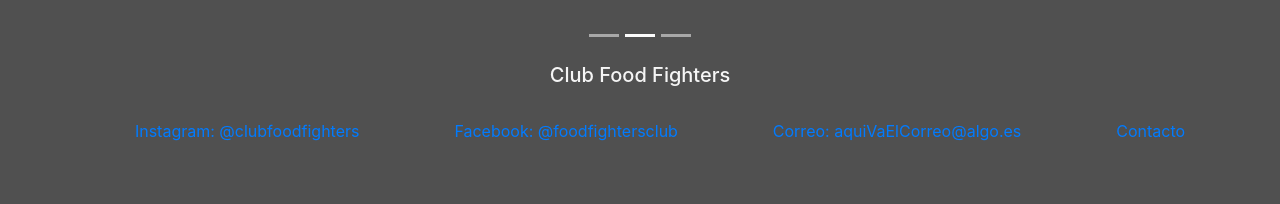
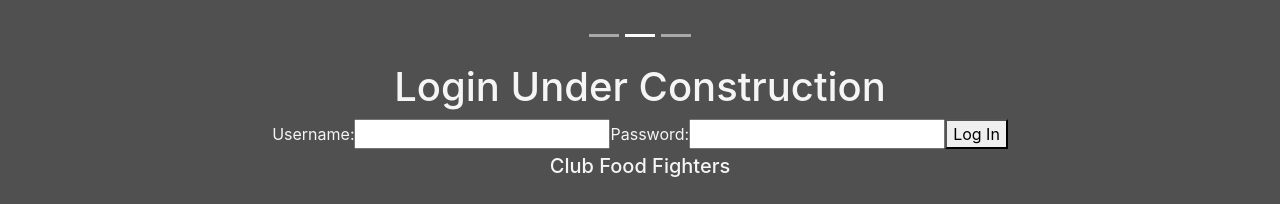
Before and after one commit to Ivancanet/FoodFighters_Front, a React (Create React App) app: page / in a window 1280 px wide. Shown: the part 693-897 px from the top of the page. Before the commit the page ends 852 px from the top, so only its background shows below. Built offline with nearby package versions, Linux system fonts and the light colour scheme.

Commit message:
making login

```diff
--- a/src/App.js
+++ b/src/App.js
@@ -3,6 +3,7 @@ import './App.css';
 import Footer from './components/Home/Footer';
 import Home from './components/Home/Home';
 import {Link, Route} from 'react-router-dom';
+import Login from './components/Admin/Login';
 
 
 class App extends React.Component {
@@ -10,6 +11,7 @@ class App extends React.Component {
   return (
     <div className="App">
       <Home/>
+      <Login/>
       <Footer/>
     </div>
   );
--- /dev/null
+++ b/src/components/Admin/Login.js
@@ -0,0 +1,58 @@
+import React from 'react';
+
+class Login extends React.Component {
+
+    state = {
+        user: { username: '', password: '' }
+    };
+
+    submitForm = (event) => {
+        event.preventDefault();
+        console.log('hola');
+
+        fetch('http://localhost:3000/admin', {
+            method: 'POST',
+            headers: {
+                'Content-Type': 'application/json',
+                'Accept': 'application7json'
+            },
+            body: JSON.stringify(this.state.user)
+        })
+        .then((result)=>{
+            console.log(result);
+        })
+        .catch((err)=>{
+            console.log(err);
+        })
+    };
+
+    changeHandler = (_eventTarget) => {
+        this.setState({ user: { ...this.state.user, [_eventTarget.name]: _eventTarget.value } });
+    };
+
+    render() {
+        return (
+            <div>
+                <h1>Login Under Construction</h1>
+
+                <form onSubmit={this.submitForm}>
+                <label htmlFor='username'>Username:</label>
+                <input type='text' name='username' value={this.state.user.username} onChange={(event)=>{
+                    this.changeHandler(event.target)
+                }}/>
+
+                <label htmlFor='password'>Password:</label>
+                <input type='password' name='password' value={this.state.user.password} onChange={(event)=>{
+                    this.changeHandler(event.target)
+                }}/>
+
+                <button type='submit'>Log In</button>
+
+
+                </form>
+            </div>
+        );
+    };
+};
+
+export default Login;
```
Also changed, not shown: src/components/Login.js (deleted, +0 -11 lines), src/components/Admin/Logout.js (renamed from src/components/Logout.js), 1 other file (tests, documents, lock files or other folders).
